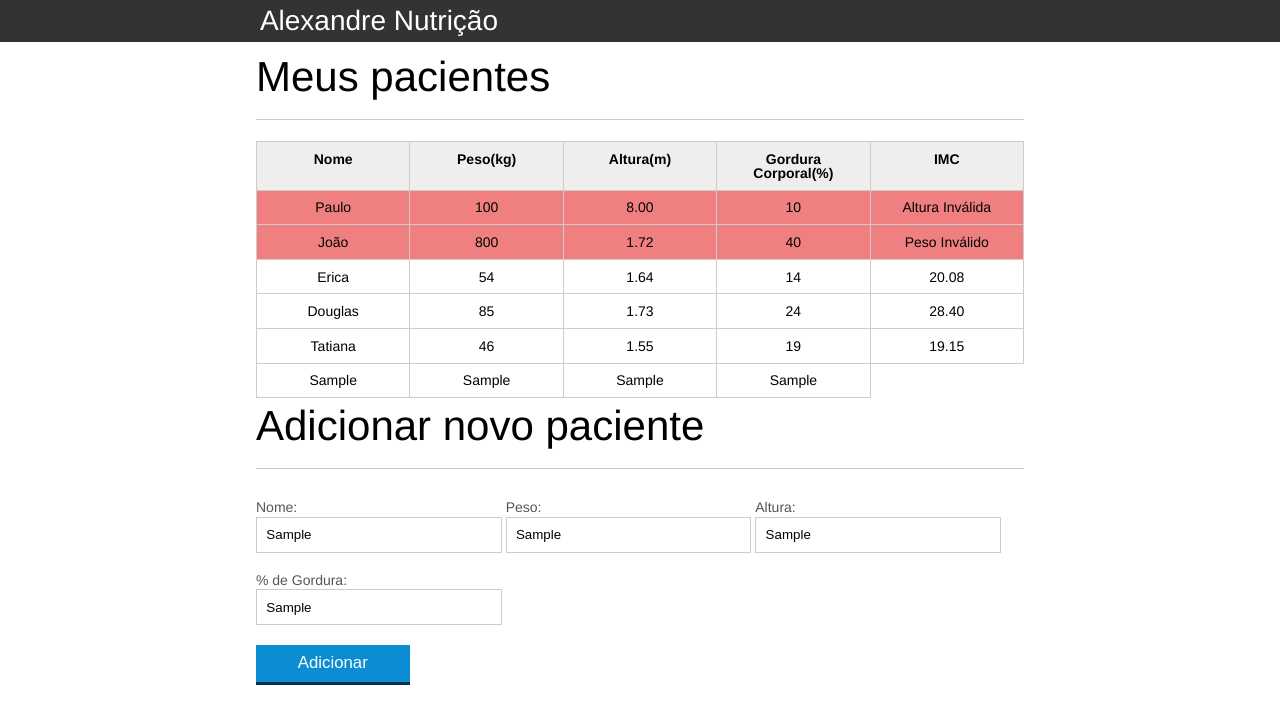
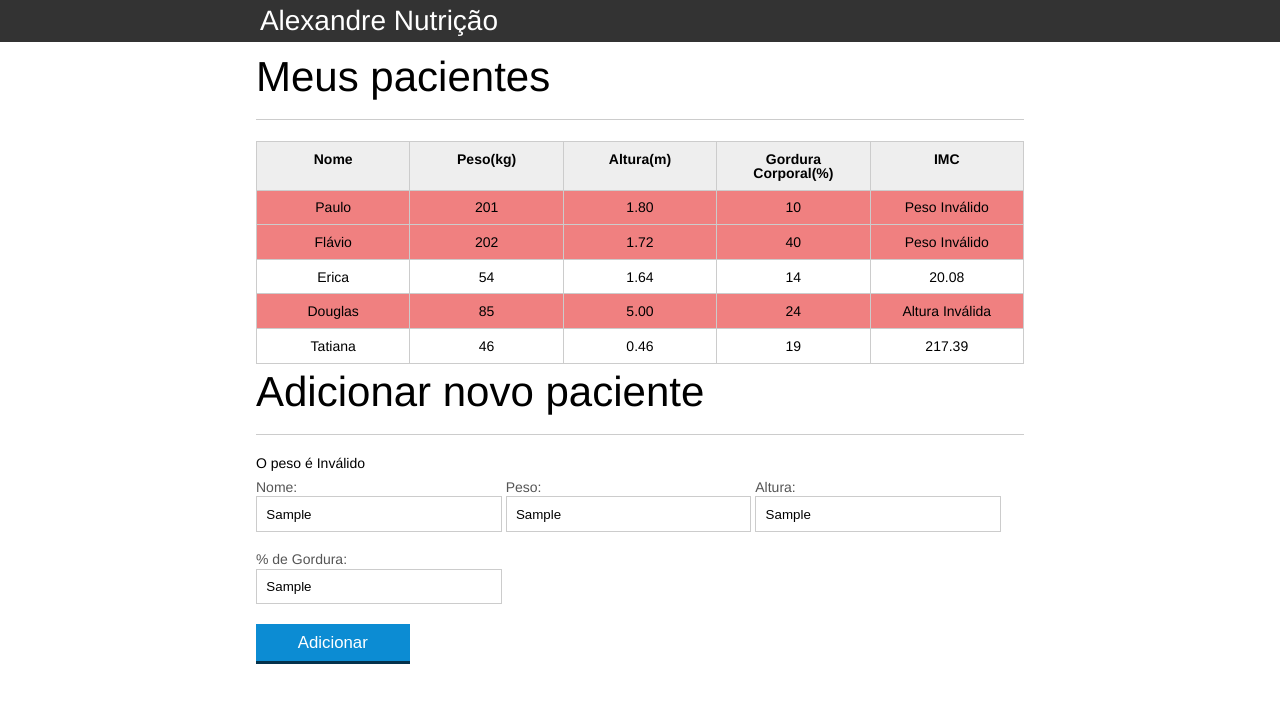
Before and after one commit to Aleleonel/imcJs, a plain HTML site: page index.html in a window 1280 px wide. Both pictures are taken after typing "Sample", "Sample", "Sample", "Sample" into the empty fields and a click on the button "Adicionar". Drawn offline with Linux system fonts and the light colour scheme.

Commit message:
separando arquivos

```diff
--- a/index.html
+++ b/index.html
@@ -32,15 +32,15 @@
 					<tbody id="tabela-pacientes">
 						<tr class="paciente" id="primeiro" >
 							<td class="info-nome">Paulo</td>
-							<td class="info-peso">100</td>
-							<td class="info-altura">8.00</td>
+							<td class="info-peso">201</td>
+							<td class="info-altura">1.80</td>
 							<td class="info-gordura">10</td>
 							<td class="info-imc">0</td>
 						</tr>
 
 						<tr class="paciente" >
-							<td class="info-nome">João</td>
-							<td class="info-peso">800</td>
+							<td class="info-nome">Flávio</td>
+							<td class="info-peso">202</td>
 							<td class="info-altura">1.72</td>
 							<td class="info-gordura">40</td>
 							<td class="info-imc">0</td>
@@ -57,14 +57,14 @@
 						<tr class="paciente">
 							<td class="info-nome">Douglas</td>
 							<td class="info-peso">85</td>
-							<td class="info-altura">1.73</td>
+							<td class="info-altura">5.00</td>
 							<td class="info-gordura">24</td>
 							<td class="info-imc">0</td>
 						</tr>
 						<tr class="paciente" >
 							<td class="info-nome">Tatiana</td>
 							<td class="info-peso">46</td>
-							<td class="info-altura">1.55</td>
+							<td class="info-altura">0.46</td>
 							<td class="info-gordura">19</td>
 							<td class="info-imc">0</td>
 						</tr>
@@ -76,6 +76,7 @@
 		<!-- ... -->
 		<section class="container">
 			<h2 id="titulo-form">Adicionar novo paciente</h2>
+			<span id="mensagem-error"></span>
 			<form id="form-adiciona">
 				<div class="grupo">
 					<label for="nome">Nome:</label>
@@ -99,6 +100,7 @@
 		</section>
 
 
-		<script src="js/principal.js"></script>
+		<script src="js/calcula-imc.js"></script>
+		<script src="js/form.js"></script>
 	</body>
 </html>
--- /dev/null
+++ b/js/calcula-imc.js
@@ -0,0 +1,57 @@
+var pacientes = document.querySelectorAll(".paciente")
+
+
+for (var i = 0; i < pacientes.length; i++){
+    var paciente = pacientes[i];
+    var tdImc = paciente.querySelector(".info-imc");
+
+    var tdNome = paciente.querySelector(".info-nome");
+    var nome = tdNome.textContent;
+
+    var tdPeso = paciente.querySelector(".info-peso");
+    var peso = tdPeso.textContent;
+
+    var tdaltura = paciente.querySelector(".info-altura");
+    var altura = tdaltura.textContent;
+
+    var pesoEhValido = validaPeso(peso);
+    var alturaEhValida = validaAltura(altura);
+
+    if(!pesoEhValido){
+        pesoEhValido = false;
+        tdImc.textContent = "Peso Inválido";
+        paciente.classList.add("paciente-invalido");
+    }
+
+    if(!alturaEhValida){
+        alturaEhValida = false;
+        tdImc.textContent = "Altura Inválida";
+        paciente.classList.add("paciente-invalido")
+    }
+    if(alturaEhValida && pesoEhValido) {
+        var imc = calculaimc(peso, altura);
+        tdImc.textContent = imc;
+    }
+}
+
+function validaPeso(peso){
+  if(peso >= 2 && peso < 200){
+    return true;
+  }else{
+    return false;
+  }
+}
+
+function validaAltura(altura){
+  if(altura >= 0 && altura <= 2.30){
+    return true;
+  }else{
+    return false;
+  }
+}
+
+function calculaimc(peso, altura){
+    var imc = 0;
+    imc = peso / (altura * altura)
+    return imc.toFixed(2);
+}
--- /dev/null
+++ b/js/form.js
@@ -0,0 +1,62 @@
+var botaoAdicionar = document.querySelector("#adicionar-paciente");
+botaoAdicionar.addEventListener("click", function(event){
+    event.preventDefault();
+
+    var form  = document.querySelector("#form-adiciona");
+    var paciente = obtemPacienteDoFormulario(form);
+    var pacienteTr = montaTr(paciente);
+
+    var erro = validaPaciente(paciente)
+
+
+    if(erro.length > 0){
+      var mensagemErro = document.querySelector("#mensagem-error");
+      mensagemErro.textContent = erro;
+      return;
+    }
+
+    var tabela = document.querySelector("#tabela-pacientes");
+    tabela.appendChild(pacienteTr);
+    form.reset();
+});
+
+function obtemPacienteDoFormulario(form){
+  var paciente = {
+    nome: form.nome.value,
+    peso: form.peso.value,
+    altura: form.altura.value,
+    gordura: form.gordura.value,
+    imc: calculaimc(form.peso.value, form.altura.value)
+  }
+
+  return paciente;
+}
+
+function montaTr(paciente){
+  var pacienteTr = document.createElement("tr");
+  pacienteTr.classList.add("paciente");
+
+  pacienteTr.appendChild(montaTd(paciente.nome, "info-nome"));
+  pacienteTr.appendChild(montaTd(paciente.peso, "info-peso"));
+  pacienteTr.appendChild(montaTd(paciente.altura, "info-altura"));
+  pacienteTr.appendChild(montaTd(paciente.gordura, "info-gordura"));
+  pacienteTr.appendChild(montaTd(paciente.imc, "info-imc"));
+
+  return pacienteTr;
+}
+
+function montaTd(dado, classe){
+  var td = document.createElement("td");
+  td.textContent = dado;
+  td.classList.add(classe);
+  return td;
+}
+
+
+function validaPaciente(paciente){
+  if(validaPeso(paciente.peso)){
+    return "";
+  }else{
+    return "O peso é Inválido";
+  }
+}
--- a/js/principal.js
+++ /dev/null
@@ -1,71 +0,0 @@
-var pacientes = document.querySelectorAll(".paciente")
-
-
-for (var i = 0; i < pacientes.length; i++){
-    var paciente = pacientes[i];
-    var tdImc = paciente.querySelector(".info-imc");
-
-    var tdNome = paciente.querySelector(".info-nome");
-    var nome = tdNome.textContent;
-
-    var tdPeso = paciente.querySelector(".info-peso");
-    var peso = tdPeso.textContent;
-
-    var tdaltura = paciente.querySelector(".info-altura");
-    var altura = tdaltura.textContent;
-
-    var imc = peso /(altura * altura);
-    var pesoEhValido = true;
-    var alturaEhValida = true;
-
-    if(peso <= 0 || peso >= 200){
-        console.log("Peso inválido!");
-        pesoEhValido = false;
-        tdImc.textContent = "Peso Inválido";
-        paciente.classList.add("paciente-invalido");
-    }
-
-    if(altura <= 1 || altura >= 3.00){
-        console.log("Altura inválida!");
-        alturaEhValida = false;
-        tdImc.textContent = "Altura Inválida";
-        paciente.classList.add("paciente-invalido")
-    }
-    if(alturaEhValida && pesoEhValido) {
-        tdImc.textContent = imc.toFixed(2);
-    }
-}
-
-var botaoAdicionar = document.querySelector("#adicionar-paciente")
-botaoAdicionar.addEventListener("click", function(event){
-    event.preventDefault();
-    var form  = document.querySelector("#form-adiciona");
-    var nome = form.nome.value;
-    var peso = form.peso.value;
-    var altura = form.altura.value;
-    var gordura = form.gordura.value;
-
-    var pacienteTr = document.createElement("tr")
-    var pesoTd = document.createElement("td")
-    var nomeTd = document.createElement("td")
-    var alturaTd = document.createElement("td")
-    var gorduraTd = document.createElement("td")
-    var imcTd = document.createElement("td")
-
-    nomeTd.textContent = nome;
-    pesoTd.textContent = peso;
-    alturaTd.textContent = altura;
-    gorduraTd.textContent = gordura;
-
-    pacienteTr.appendChild(nomeTd);
-    pacienteTr.appendChild(pesoTd);
-    pacienteTr.appendChild(alturaTd);
-    pacienteTr.appendChild(gorduraTd);
-
-    var tabela = document.querySelector("#tabela-pacientes")
-
-    tabela.appendChild(pacienteTr)
-
-
-
-})
```
Also changed, not shown: exercicios0001.html (added, +70 -0 lines).
